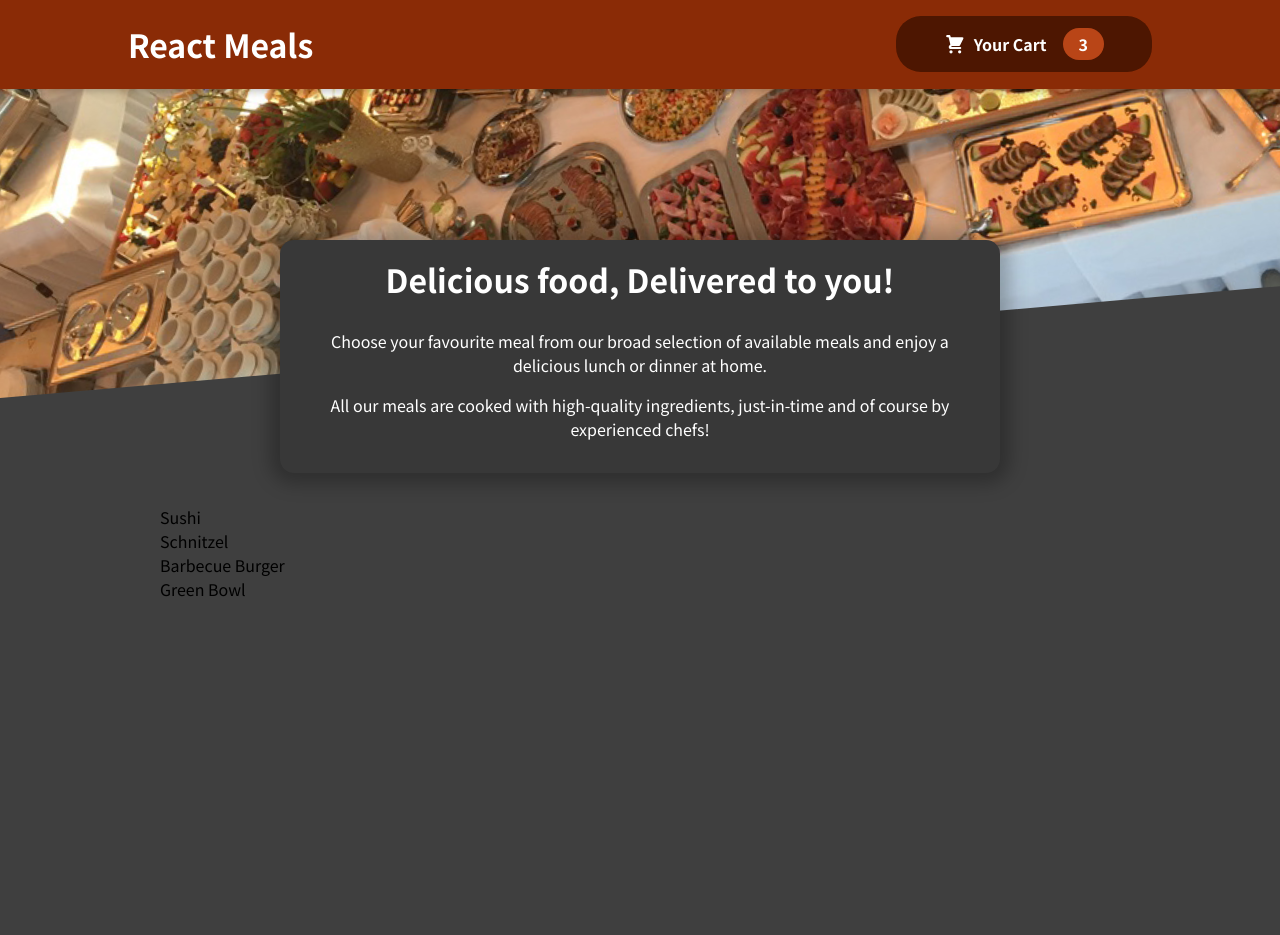
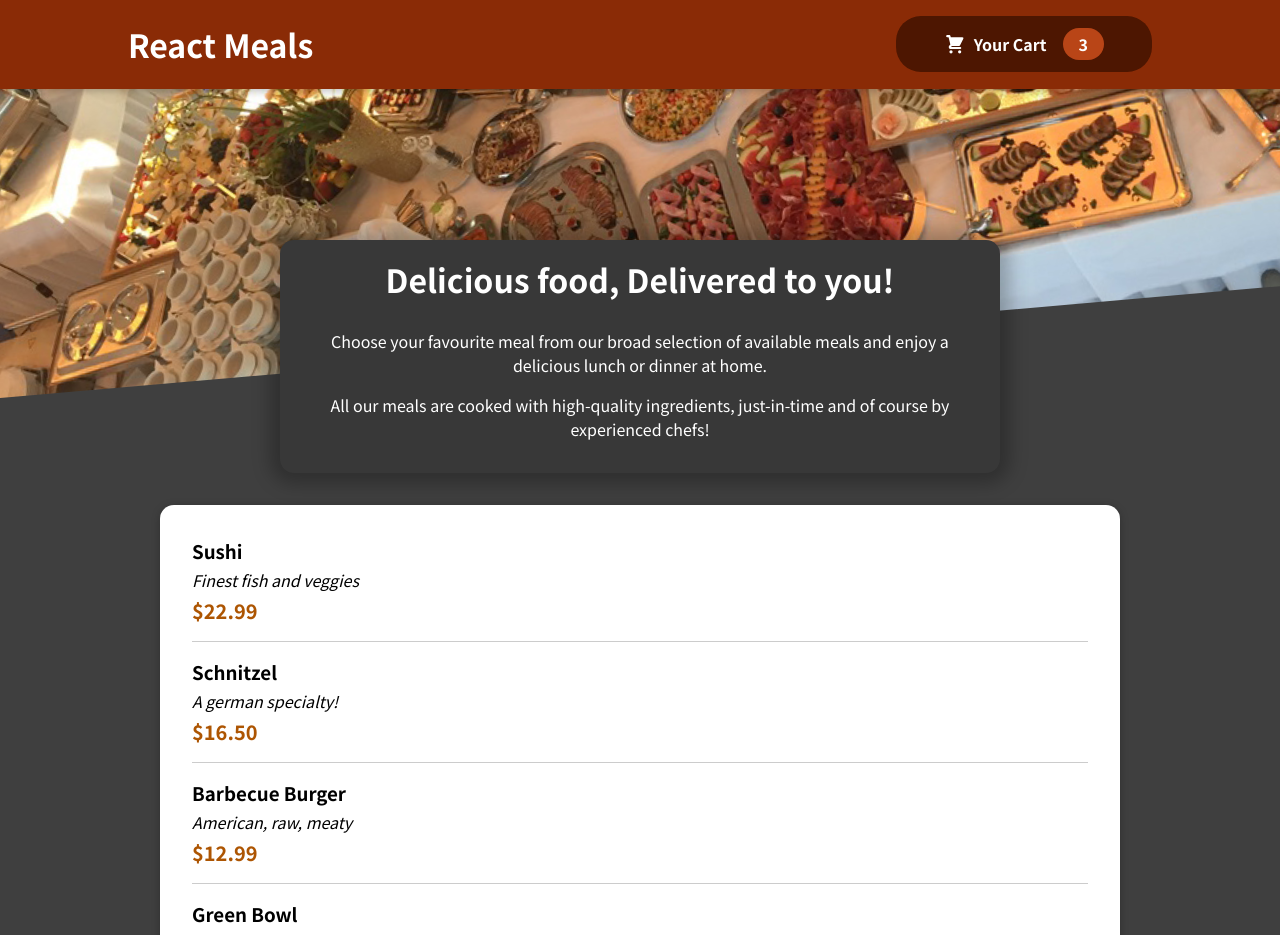
Before and after one commit to anshgandhi/reactjs-practice-projects, a React (Create React App) app in the folder food-ordering-app/: page / in a window 1280 px wide. Shown: the top 935 px of the page. Before the commit the page ends 800 px from the top, so only its background shows below. Built offline with nearby package versions, Linux system fonts and the light colour scheme.

Commit message:
adding Meal Items

```diff
--- a/food-ordering-app/src/components/Meals/AvailableMeals.js
+++ b/food-ordering-app/src/components/Meals/AvailableMeals.js
@@ -1,38 +1,51 @@
-import classes from './AvailableMeals.module.css';
+import Card from "../UI/Card";
+import classes from "./AvailableMeals.module.css";
+import MealItem from "./MealItem/MealItem";
 
 const DUMMY_MEALS = [
   {
-    id: 'm1',
-    name: 'Sushi',
-    description: 'Finest fish and veggies',
+    id: "m1",
+    name: "Sushi",
+    description: "Finest fish and veggies",
     price: 22.99,
   },
   {
-    id: 'm2',
-    name: 'Schnitzel',
-    description: 'A german specialty!',
+    id: "m2",
+    name: "Schnitzel",
+    description: "A german specialty!",
     price: 16.5,
   },
   {
-    id: 'm3',
-    name: 'Barbecue Burger',
-    description: 'American, raw, meaty',
+    id: "m3",
+    name: "Barbecue Burger",
+    description: "American, raw, meaty",
     price: 12.99,
   },
   {
-    id: 'm4',
-    name: 'Green Bowl',
-    description: 'Healthy...and green...',
+    id: "m4",
+    name: "Green Bowl",
+    description: "Healthy...and green...",
     price: 18.99,
   },
 ];
 
 const AvailableMeals = () => {
-  const mealsList = DUMMY_MEALS.map((meal) => <li key={Math.random()}>{meal.name}</li>);
+  const mealsList = DUMMY_MEALS.map((meal) => (
+    <MealItem
+      name={meal.name}
+      description={meal.description}
+      price={meal.price}
+      key={Math.random()}
+    >
+      {meal.name}
+    </MealItem>
+  ));
 
   return (
     <section className={classes.meals}>
-      <ul>{mealsList}</ul>
+      <Card>
+        <ul>{mealsList}</ul>
+      </Card>
     </section>
   );
 };
--- /dev/null
+++ b/food-ordering-app/src/components/Meals/MealItem/MealItem.js
@@ -0,0 +1,18 @@
+import classes from "./MealItem.module.css";
+
+const MealItem = (props) => {
+  const price = `$${props.price.toFixed(2)}`;
+
+  return (
+    <li className={classes.meal}>
+      <div>
+        <h3>{props.name}</h3>
+        <div className={classes.description}>{props.description}</div>
+        <div className={classes.price}>{price}</div>
+      </div>
+      <div></div>
+    </li>
+  );
+};
+
+export default MealItem;
--- /dev/null
+++ b/food-ordering-app/src/components/Meals/MealItem/MealItem.module.css
@@ -0,0 +1,22 @@
+.meal {
+    display: flex;
+    justify-content: space-between;
+    margin: 1rem;
+    padding-bottom: 1rem;
+    border-bottom: 1px solid #ccc;
+}
+
+.meal h3 {
+    margin: 0 0 0.25rem 0;
+}
+
+.description {
+    font-style: italic;
+}
+
+.price {
+    margin-top: 0.25rem;
+    font-weight: bold;
+    color: #ad5502;
+    font-size: 1.25rem;
+}
--- /dev/null
+++ b/food-ordering-app/src/components/UI/Card.js
@@ -0,0 +1,7 @@
+import classes from "./Card.module.css";
+
+const Card = props => {
+    return <div className={classes.card}>{props.children}</div>
+}
+
+export default Card;
--- /dev/null
+++ b/food-ordering-app/src/components/UI/Card.module.css
@@ -0,0 +1,6 @@
+.card {
+    padding: 1rem;
+    box-shadow: 0 2px 8px rgba(0,0,0,0.25);
+    border-radius: 14px;
+    background-color: white;
+}
```
Also changed, not shown: food-ordering-app/src/components/Meals/MealItem/MealItemForm.js (added, +18 -0 lines).
